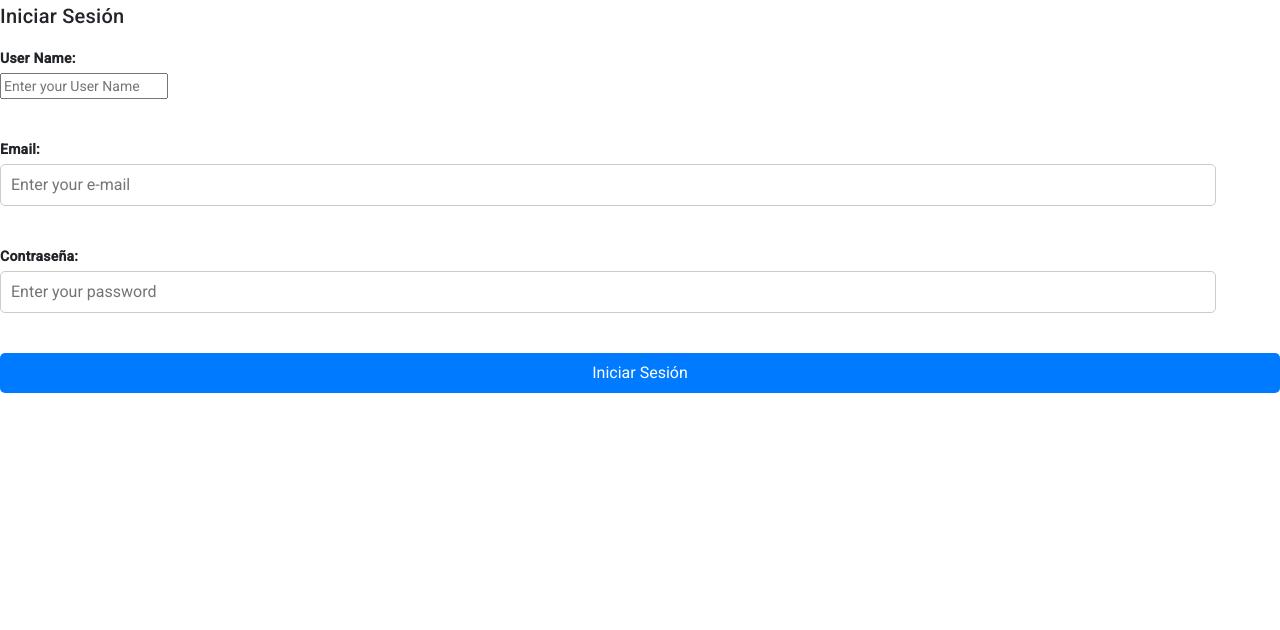
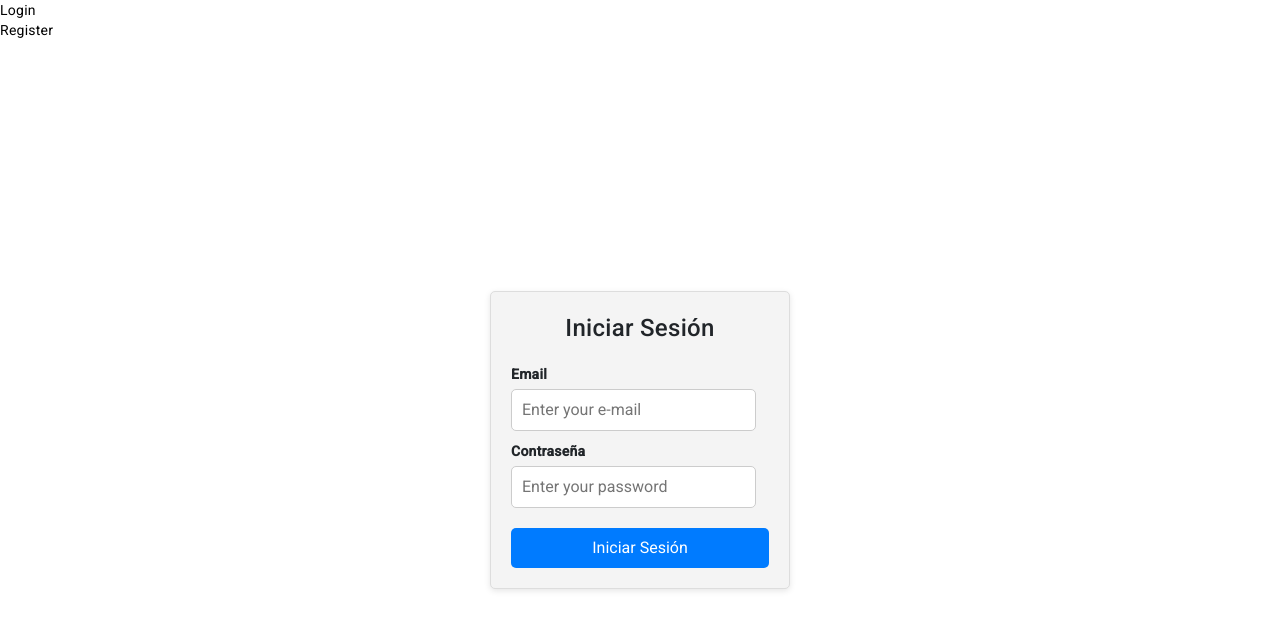
Before and after one commit to bmSgithub/tplab4, an Angular app: page /login in a window 1280 px wide. Shown: the top 630 px of the page. Built offline with nearby package versions, Linux system fonts and the light colour scheme.

Commit message:
Detalles y pequeñas implementaciones en el register/login

```diff
--- a/src/app/auth-component/login/login.component.css
+++ b/src/app/auth-component/login/login.component.css
@@ -59,3 +59,9 @@
   button:hover {
     background-color: #0056b3;
   }
+
+  .interactive {
+    cursor: pointer;
+    color: black;
+    text-decoration: none;
+  }
--- a/src/app/auth-component/login/login.component.html
+++ b/src/app/auth-component/login/login.component.html
@@ -1,4 +1,11 @@
-<div  *ngIf="opcion"  class="login-container">
+<div>
+<a class="interactive" (click)="cambiartoLogin()">Login</a>
+<br>
+<a class="interactive" (click)="cambiartoRegister()">Register</a>
+</div>
+
+
+<div *ngIf="opcion" class="login-container">
     <div class="login-box">
       <h2>Iniciar Sesión</h2>
       <form (ngSubmit)="checkAuthentication()">
@@ -18,10 +25,9 @@
 
 
   <!-- register -->
-
   <div *ngIf="!opcion" class="register-container">
     <div class="register-box">
-        <h2>Iniciar Sesión</h2>
+        <h2>Crear Cuenta</h2>
         <form id="formulario" (ngSubmit)="verUsuario()" [formGroup]="formulario">
             <div class="form-group">
                 <label for="userName">User Name:</label>
@@ -68,8 +74,7 @@
             <br>
             <div class="form-group">
                 <label for="password">Contraseña:</label>
-                <input type="password" id="password" name="password" placeholder="Enter your password"
-                    formControlName="password">
+                <input type="password" id="password" name="password" placeholder="Enter your password" formControlName="password">
 
                 <span class="error" *ngIf="formulario.controls['password'].getError('required') && formulario.touched ">
                     <br>
@@ -77,13 +82,13 @@
 
                 </span>
 
-                <span class="error" *ngIf="formulario.controls['password'].getError('pattern') ">
+                <span class="error" *ngIf="formulario.controls['password'].getError('pattern')">
                     <br>
                     Agregar un simbolo o numero para mayor seguridad
 
                 </span>
 
-                <span class="error" *ngIf="formulario.controls['password'].getError('minlength') ">
+                <span class="error" *ngIf="formulario.controls['password'].getError('minlength')">
                     <br>
                     Min caracteres 3
 
--- a/src/app/auth-component/login/login.component.ts
+++ b/src/app/auth-component/login/login.component.ts
@@ -12,7 +12,7 @@ import { AuthService } from 'src/app/core/services/auth.service';
 export class LoginComponent {
   public user: User = new User();
   public verificado:boolean = false;
-  public opcion:boolean = false;
+  public opcion:boolean = true;
 
   constructor(private authService: AuthService, private router: Router,private formsBuilder: FormBuilder) {}
 
@@ -21,6 +21,16 @@ export class LoginComponent {
     email: ['', [Validators.email, Validators.required]],
     password: ['', [Validators.required, Validators.pattern(/[\d!@#$%^&*(),.?":{}|<>]/), Validators.minLength(3)]]
   })
+
+  public cambiartoRegister()
+  {
+    this.opcion = false;
+  }
+
+  public cambiartoLogin()
+  {
+     this.opcion = true;
+  }
 
   /* login */
 
```
